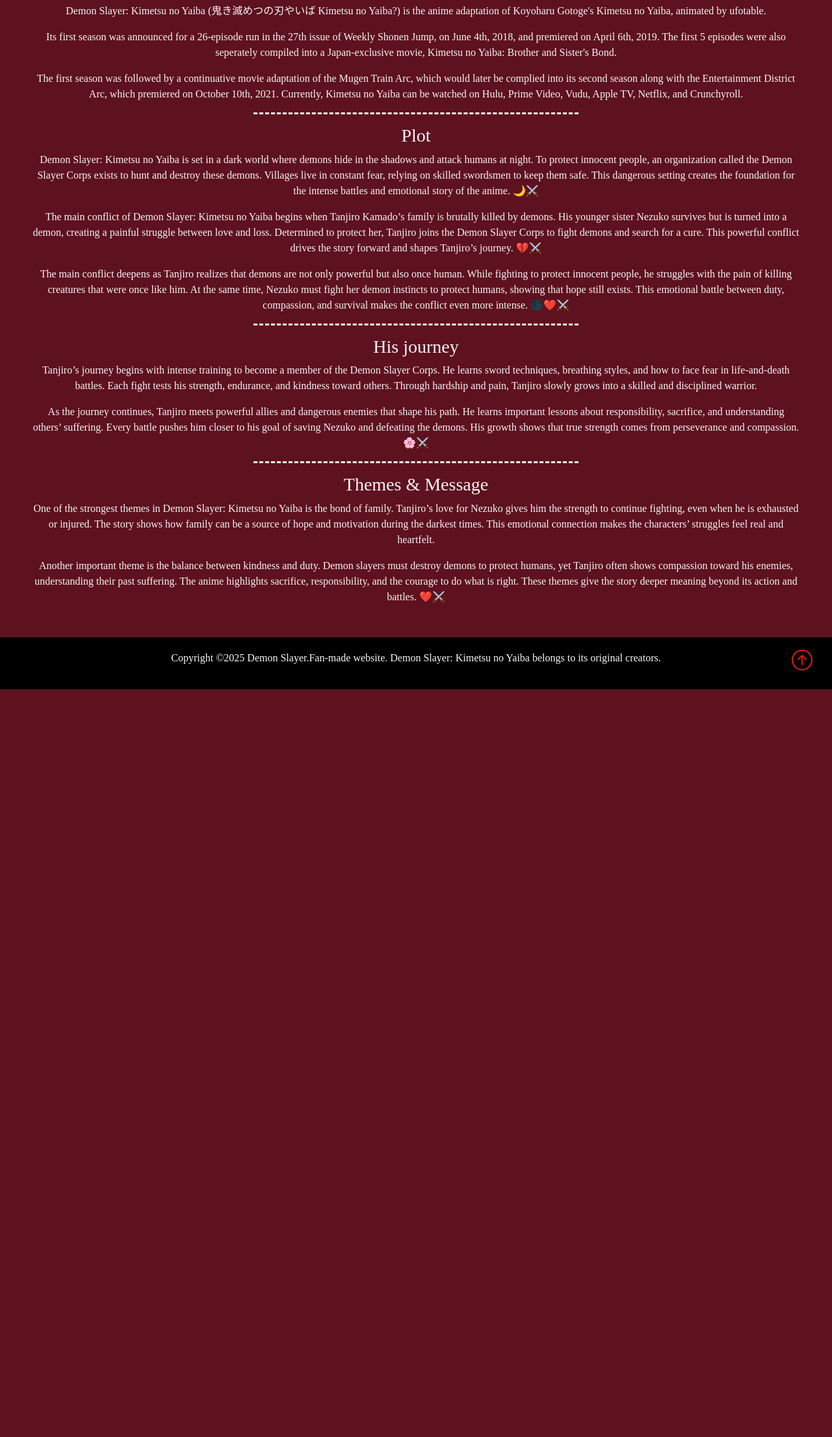
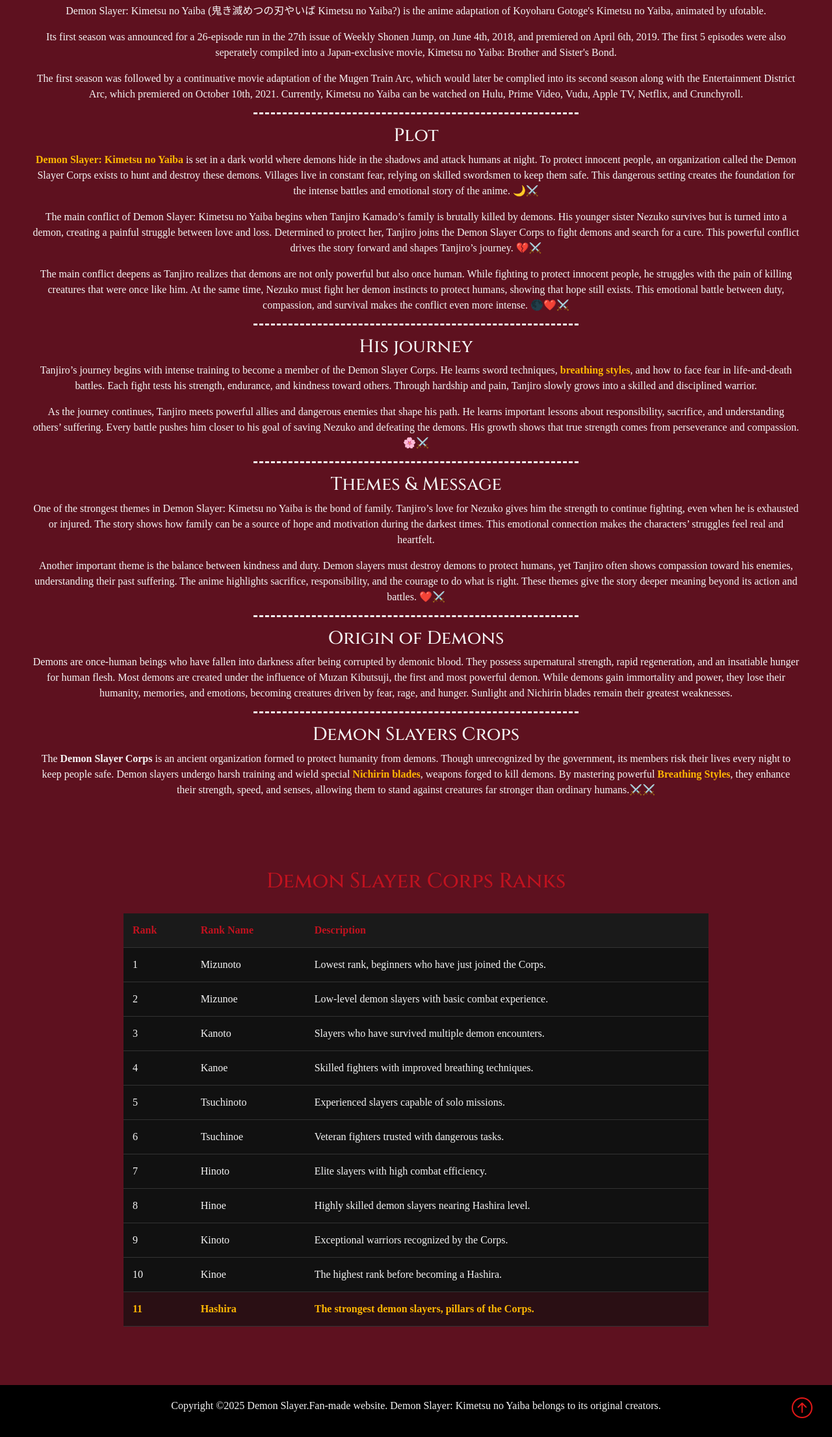
Before and after one commit to hnin267/demon_slayer_fanweb, a plain HTML site: page story.html in a window 1280 px wide. Shown: the part 194-2406 px from the top of the page at 65% size. Before the commit the page ends 1255 px from the top, so only its background shows below. Drawn offline with nearby package versions, Linux system fonts and the light colour scheme.

Commit message:
update of html and css

```diff
--- a/story.html
+++ b/story.html
@@ -136,13 +136,13 @@
       <div class="line mb-3"></div>
       <h3>Plot</h3>
       <p>
-        Demon Slayer: Kimetsu no Yaiba is set in a dark world where demons hide
-        in the shadows and attack humans at night. To protect innocent people,
-        an organization called the Demon Slayer Corps exists to hunt and destroy
-        these demons. Villages live in constant fear, relying on skilled
-        swordsmen to keep them safe. This dangerous setting creates the
-        foundation for the intense battles and emotional story of the anime.
-        🌙⚔️
+        <span class="highlight"> Demon Slayer: Kimetsu no Yaiba</span> is set in
+        a dark world where demons hide in the shadows and attack humans at
+        night. To protect innocent people, an organization called the Demon
+        Slayer Corps exists to hunt and destroy these demons. Villages live in
+        constant fear, relying on skilled swordsmen to keep them safe. This
+        dangerous setting creates the foundation for the intense battles and
+        emotional story of the anime. 🌙⚔️
       </p>
       <p>
         The main conflict of Demon Slayer: Kimetsu no Yaiba begins when Tanjiro
@@ -165,8 +165,9 @@
       <h3>His journey</h3>
       <p>
         Tanjiro’s journey begins with intense training to become a member of the
-        Demon Slayer Corps. He learns sword techniques, breathing styles, and
-        how to face fear in life-and-death battles. Each fight tests his
+        Demon Slayer Corps. He learns sword techniques,<span class="highlight">
+          breathing styles</span
+        >, and how to face fear in life-and-death battles. Each fight tests his
         strength, endurance, and kindness toward others. Through hardship and
         pain, Tanjiro slowly grows into a skilled and disciplined warrior.
       </p>
@@ -196,6 +197,103 @@
         is right. These themes give the story deeper meaning beyond its action
         and battles. ❤️⚔️
       </p>
+      <div class="line mb-3"></div>
+      <h3>Origin of Demons</h3>
+      <p>
+        Demons are once-human beings who have fallen into darkness after being
+        corrupted by demonic blood. They possess supernatural strength, rapid
+        regeneration, and an insatiable hunger for human flesh. Most demons are
+        created under the influence of Muzan Kibutsuji, the first and most
+        powerful demon. While demons gain immortality and power, they lose their
+        humanity, memories, and emotions, becoming creatures driven by fear,
+        rage, and hunger. Sunlight and Nichirin blades remain their greatest
+        weaknesses.
+      </p>
+      <div class="line mb-3"></div>
+      <h3>Demon Slayers Crops</h3>
+      <p>
+        The <strong>Demon Slayer Corps</strong> is an ancient organization
+        formed to protect humanity from demons. Though unrecognized by the
+        government, its members risk their lives every night to keep people
+        safe. Demon slayers undergo harsh training and wield special
+        <span class="highlight">Nichirin blades</span>, weapons forged to kill
+        demons. By mastering powerful
+        <span class="highlight">Breathing Styles</span>, they enhance their
+        strength, speed, and senses, allowing them to stand against creatures
+        far stronger than ordinary humans.⚔️⚔️
+      </p>
+    </section>
+
+    <section class="ranks-section">
+      <h2 class="ranks-title">Demon Slayer Corps Ranks</h2>
+
+      <table class="ranks-table">
+        <thead>
+          <tr>
+            <th>Rank</th>
+            <th>Rank Name</th>
+            <th>Description</th>
+          </tr>
+        </thead>
+
+        <tbody>
+          <tr>
+            <td>1</td>
+            <td>Mizunoto</td>
+            <td>Lowest rank, beginners who have just joined the Corps.</td>
+          </tr>
+          <tr>
+            <td>2</td>
+            <td>Mizunoe</td>
+            <td>Low-level demon slayers with basic combat experience.</td>
+          </tr>
+          <tr>
+            <td>3</td>
+            <td>Kanoto</td>
+            <td>Slayers who have survived multiple demon encounters.</td>
+          </tr>
+          <tr>
+            <td>4</td>
+            <td>Kanoe</td>
+            <td>Skilled fighters with improved breathing techniques.</td>
+          </tr>
+          <tr>
+            <td>5</td>
+            <td>Tsuchinoto</td>
+            <td>Experienced slayers capable of solo missions.</td>
+          </tr>
+          <tr>
+            <td>6</td>
+            <td>Tsuchinoe</td>
+            <td>Veteran fighters trusted with dangerous tasks.</td>
+          </tr>
+          <tr>
+            <td>7</td>
+            <td>Hinoto</td>
+            <td>Elite slayers with high combat efficiency.</td>
+          </tr>
+          <tr>
+            <td>8</td>
+            <td>Hinoe</td>
+            <td>Highly skilled demon slayers nearing Hashira level.</td>
+          </tr>
+          <tr>
+            <td>9</td>
+            <td>Kinoto</td>
+            <td>Exceptional warriors recognized by the Corps.</td>
+          </tr>
+          <tr>
+            <td>10</td>
+            <td>Kinoe</td>
+            <td>The highest rank before becoming a Hashira.</td>
+          </tr>
+          <tr class="hashira-row">
+            <td>11</td>
+            <td>Hashira</td>
+            <td>The strongest demon slayers, pillars of the Corps.</td>
+          </tr>
+        </tbody>
+      </table>
     </section>
     <!-- section footer -->
     <footer>
--- a/style.css
+++ b/style.css
@@ -5,11 +5,12 @@
 }
 
 .active {
-  border-bottom: 2px solid #e11818;
+  border-bottom: 2px solid #c1121f;
 }
-a {
-  color: #e11818 !important;
+a:not(.btn) {
+  color: #c1121f !important;
 }
+
 .btn-outline-success {
   --bs-btn-color: #650f0f !important;
   --bs-btn-border-color: #650f0f !important;
@@ -34,7 +35,7 @@
 }
 
 .line {
-  border-bottom: dashed white 3px;
+  border-bottom: dashed #f5f5f5 3px;
   width: 500px;
   margin-left: auto;
   margin-right: auto;
@@ -53,9 +54,11 @@
 }
 
 .container div {
+  margin-top: 15px;
   width: 400px;
   height: 100px;
-  border: 3px dashed white;
+  border: 3px dashed#f5f5f5;
+  border-radius: 9px;
   font-size: 50px;
   text-align: center;
 }
@@ -66,6 +69,7 @@
 h1,
 h2,
 h4,
+h3,
 h5,
 .navbar a {
   font-family: "Cinzel", serif;
@@ -101,31 +105,95 @@
 .card {
   width: 100%;
   color: #f5f5f5;
-  background-color: #1a1a1a;
+  background-color: #111111;
   padding: 20px;
   border-radius: 9px;
 }
 .card-body {
+  position: relative;
   display: flex;
   flex-direction: column;
   justify-content: space-between;
   text-align: center;
+  max-height: 150px;
+  overflow-y: auto;
 }
+
 .card-title {
   line-height: 1.5;
   flex-grow: 1;
 }
+.card-text {
+  margin-top: 15px;
+}
+.ds-btn {
+  background-color: #fdf0d5;
+  color: #c1121f;
+  padding: 8px 8px;
+  border-radius: 9px;
+  border: none;
+  width: 80px;
+  display: inline-flex;
+  align-items: center;
+  justify-content: center;
+  text-decoration: none;
+  cursor: pointer;
+}
+.ds-btn:hover {
+  background-color: #a60f1a;
+  color: #ffffff;
+}
+.highlight {
+  font-weight: bold;
+  color: #ffb703; /* optional */
+}
 
-.btn-primary {
-  padding: 15px;
-  background-color: #e11818;
+.ranks-section {
+  padding: 60px 20px;
+  background: #5e111f;
   color: #f5f5f5;
-  text-decoration: none;
-  border-radius: 9px;
-  margin-top: 5px;
-  display: inline-block;
-  width: 80px;
-  height: 50px;
+}
+
+.ranks-title {
+  text-align: center;
+  font-size: 2rem;
+  margin-bottom: 30px;
+  color: #c1121f;
+}
+
+.ranks-table {
+  width: 100%;
+  max-width: 900px;
+  margin: auto;
+  border-collapse: collapse;
+  background: #111;
+}
+
+.ranks-table th,
+.ranks-table td {
+  padding: 14px;
+  text-align: left;
+  border-bottom: 1px solid #333;
+}
+
+.ranks-table th {
+  background: #1a1a1a;
+  color: #c1121f;
+  font-weight: 600;
+}
+
+.ranks-table tr:hover {
+  background: #1f1f1f;
+  transition: 0.3s;
+}
+
+.hashira-row {
+  background: #2a0f14;
+  font-weight: bold;
+}
+
+.hashira-row td {
+  color: #ffb703;
 }
 
 .quote {
```
Also changed, not shown: demon.html (+26 -27 lines), index.html (+2 -2 lines), slayer.html (+26 -26 lines).
